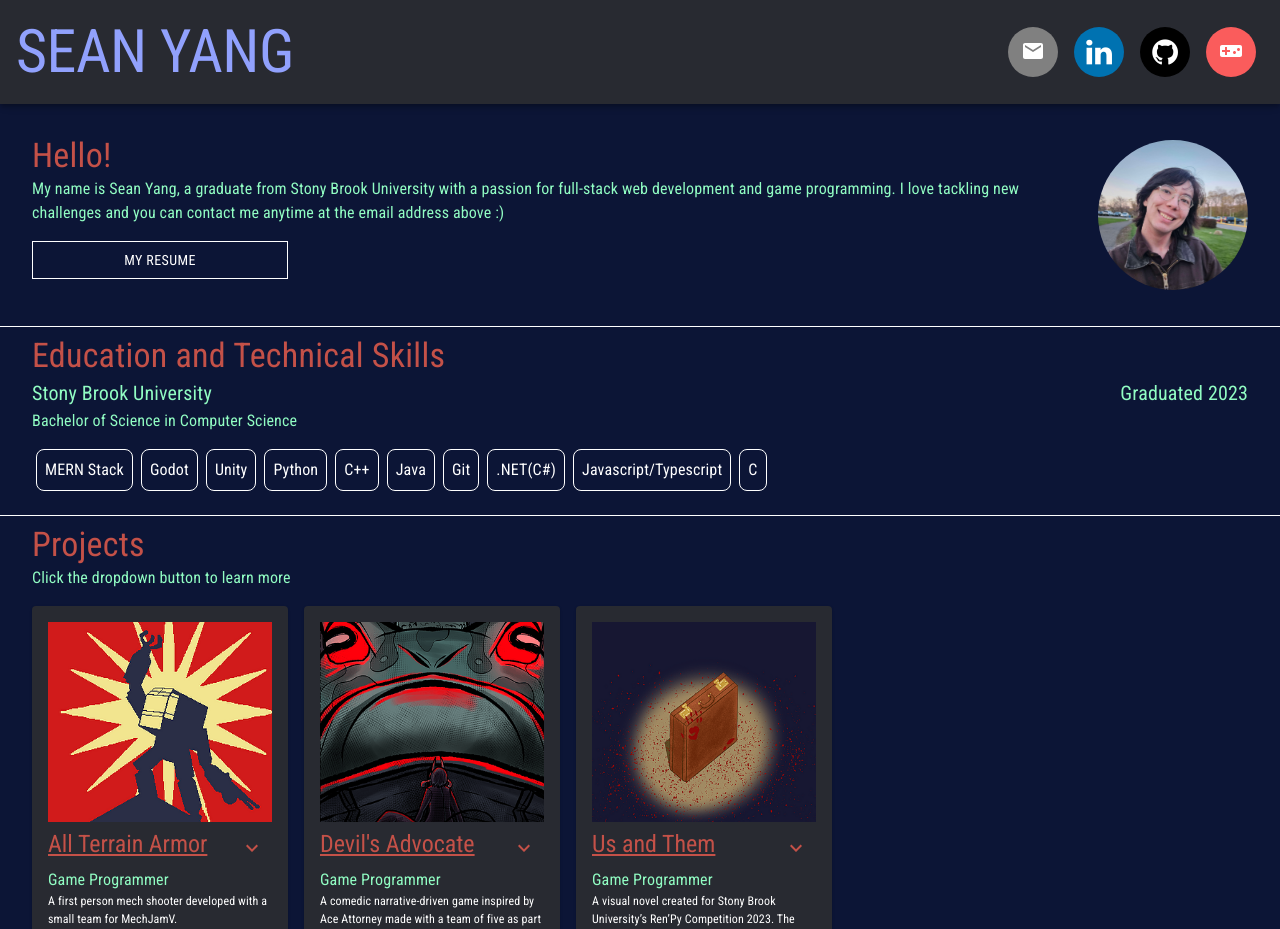
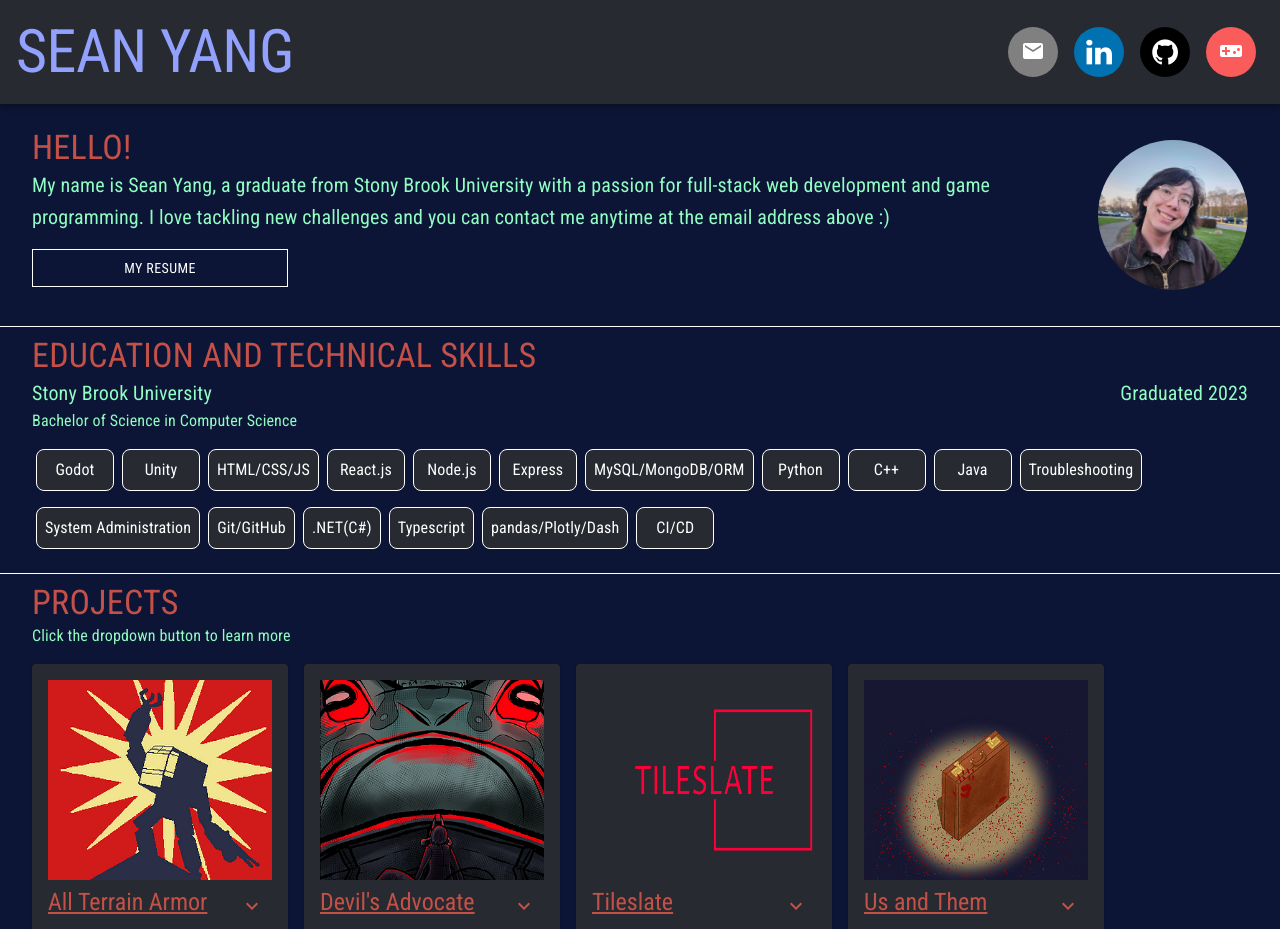
Before and after one commit to s303824/sean-yang, a React (Create React App) app: page / in a window 1280 px wide. Shown: the top 929 px of the page. Built offline with nearby package versions, Linux system fonts and the light colour scheme.

Commit message:
Added more technical skills and included capstone project

```diff
--- a/src/App.css
+++ b/src/App.css
@@ -149,12 +149,15 @@ display: inline;
 .badge-list .badge {
 	list-style: none;
 	padding: 8px;
+  min-width: 60px;
 	border-radius: 8px;
 	border: 1px solid white;
 	color: white;
+  background-color: #282a31;
 	margin: 0 4px;
 	white-space: nowrap;
 	margin-bottom: 16px;
+
 }
 
 img .project-image {
--- a/src/components/AboutSection.js
+++ b/src/components/AboutSection.js
@@ -14,8 +14,8 @@ function AboutSection(){
     return(
         <Box className="about" sx={{ display:"flex", flexDirection:"row" , flexWrap:isWrap, px:4, py:1, justifyContent:"space-between"}}>
             <Box sx={{paddingRight:isPaddingApplied, alignContent:"center"}}>
-                <Typography className="subtitle" fontFamily={'roboto'} variant="h4">Hello!</Typography>
-                <Typography fontFamily={'roboto'}>
+                <Typography className="subtitle" fontFamily={'roboto'} variant="h4">HELLO!</Typography>
+                <Typography variant="h6" fontFamily={'roboto'}>
                     My name is Sean Yang, a graduate from Stony Brook University with a passion for full-stack web development and game programming.
                     I love tackling new challenges and you can contact me anytime at the email address above :)
                 </Typography>
--- a/src/components/Badge.js
+++ b/src/components/Badge.js
@@ -5,7 +5,7 @@ export default function Badge({subject}) {
 
     return(
     <Box className='badge'>
-        <Typography fontFamily={'roboto'} >
+        <Typography fontFamily={'roboto'} sx={{textAlign:"center"}} >
             {subject}
         </Typography>
     </Box>
--- a/src/components/Education_Skills.js
+++ b/src/components/Education_Skills.js
@@ -5,7 +5,7 @@ import '../App.css';
 function Education_Skills(){
     return(
         <Box sx={{display:"block", flexDirection:"column" , alignContent:"space-between", px:4, py:1, borderTop: '1px solid white', borderBottom: '1px solid white'}}>
-            <Typography variant="h4" className="subtitle" fontFamily={'roboto'}>Education and Technical Skills</Typography>
+            <Typography variant="h4" className="subtitle" fontFamily={'roboto'}>EDUCATION AND TECHNICAL SKILLS</Typography>
 
             <Box sx={{ flexDirection:"column" , alignContent:"space-between"}}>
                 <Box sx={{display:"flex", flexDirection:"row" , justifyContent:"space-between"}}>
--- a/src/components/Projects.js
+++ b/src/components/Projects.js
@@ -8,6 +8,8 @@ import ATA from '../images/ata.png'
 import UT from '../images/us_and_them.png'
 import UT_clip from "../images/ut_clips.gif"
 
+import TS from '../images/tileslate-logo.png'
+
 import DA_clip from "../images/da_clips.gif"
 import DA from '../images/devil_advocate.png'
 import useMediaQuery from '@mui/material/useMediaQuery';
@@ -16,7 +18,7 @@ function Projects(){
     const matches = useMediaQuery('(min-width:632px)');
     const message = "Click the dropdown button to learn more";
 
-    var content = matches ? {display:"grid", gridTemplate:"auto / 256px 256px 256px", gap:'16px', alignItems:'stretch'}:
+    var content = matches ? {display:"grid", gridTemplate:"auto / 256px 256px 256px 256px", gap:'16px', alignItems:'stretch'}:
     {display:"grid", gap:'16px', alignItems:'stretch'}
 
     const ata_description = "A first person mech shooter developed with a small team for MechJamV.";
@@ -43,23 +45,35 @@ function Projects(){
         <li>Implemented the UI / menu including settings</li>
     </ul>
 
+    const ts_description = "As part of my capstone project, built with a team of four a full-stack web application that served"+
+    " as a community for 2D game map creators. It provided collaborative tileset and map editing tools as well as mechanisms for"+
+    " finding, sharing, rating, and talking about maps and the platforms and games they are designed for. "
+     const ts_list =
+    <ul>
+        <li>Utilized MERN stack technology to build a platform for users to collaboratively build and share 2D game maps</li>
+        <li>Developed the back-end code using the MERN stack, facilitating seamless API requests/responses for collaborative tileset and map creation</li>
+        <li>Worked on the front-end UI/UX design using React, streamlining customer experience and shared user content on our platform</li>
+    </ul>
+
+
      const ut_description = "A visual novel created for Stony Brook University’s Ren’Py Competition 2023. The game won first place"+
      " and its technical merit impressed the judges including Tom Rothamel, the creator of Ren'Py.";
      const ut_list =
      <ul>
-         <li>Programmed the entire code base including multiple concurrent text boxes for different voices, UI/menu  implementation, and in-engine animations
+         <li>Programmed the entire code base using Ren’Py including multiple concurrent text boxes for different voices, UI/menu implementation, and in-engine animations
          </li>
-         <li>Co-wrote the story</li>
+         <li>Co-wrote the story with a team member</li>
      </ul>
 
     return(
         <Box sx={{display:"flex", flexDirection:"column" , px:4, paddingTop:1, paddingBottom:8, alignContent:"space-between"}}>
-            <Typography variant="h4"className="subtitle" fontFamily={'roboto'}>Projects</Typography>
+            <Typography variant="h4"className="subtitle" fontFamily={'roboto'}>PROJECTS</Typography>
             <Typography sx={{marginBottom:2}} fontFamily={'roboto'}>{message}</Typography>
 
             <Box sx={content}>
                 <ProjectCard title={"All Terrain Armor"} gif={ATA_clip} picture={ATA} subtitle={"Game Programmer"} description={ata_description} list={ata_list} page_link={'https://alimen6.itch.io/all-terrain-armor'} />
                 <ProjectCard title={"Devil's Advocate"} gif={DA_clip} picture={DA} subtitle={"Game Programmer"} description={da_description} list={da_list} page_link={'https://spectradev.itch.io/devilsadvocate'}/>
+                <ProjectCard title={"Tileslate"} gif={TS} picture={TS} subtitle={"Game Programmer"} description={ts_description} list={ts_list} page_link={'https://github.com/s303824/Map-Editor-Project/tree/master'}/>
                 <ProjectCard title={"Us and Them"} gif={UT_clip} picture={UT} subtitle={"Game Programmer"} description={ut_description} list={ut_list} page_link={'https://xander1230.itch.io/us-and-them'} />
             </Box>
         </Box>
--- a/src/components/TechnicalSection.js
+++ b/src/components/TechnicalSection.js
@@ -5,16 +5,23 @@ import Badge from "./Badge";
 function TechnicalSection(){
     return(
         <Box className='badge-list'>
-            <Badge subject={"MERN Stack"}/>
             <Badge subject={"Godot"}/>
             <Badge subject={"Unity"}/>
+            <Badge subject={"HTML/CSS/JS"}/>
+            <Badge subject={"React.js"}/>
+            <Badge subject={"Node.js"}/>
+            <Badge subject={"Express"}/>
+            <Badge subject={"MySQL/MongoDB/ORM"}/>
             <Badge subject={"Python"}/>
             <Badge subject={"C++"}/>
             <Badge subject={"Java"}/>
-            <Badge subject={"Git"}/>
+            <Badge subject={"Troubleshooting"}/>
+            <Badge subject={"System Administration"}/>
+            <Badge subject={"Git/GitHub"}/>
             <Badge subject={".NET(C#)"}/>
-            <Badge subject={"Javascript/Typescript"}/>
-            <Badge subject={"C"}/>
+            <Badge subject={"Typescript"}/>
+            <Badge subject={"pandas/Plotly/Dash"}/>
+            <Badge subject={"CI/CD"}/>
         </Box>
     )
 }
```
Also changed, not shown: src/images/tileslate-logo.png (added).
